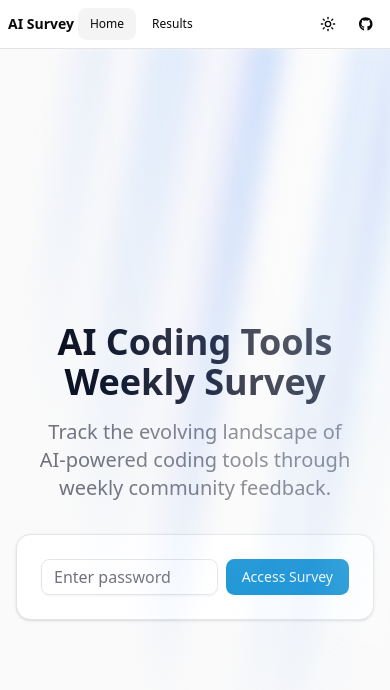
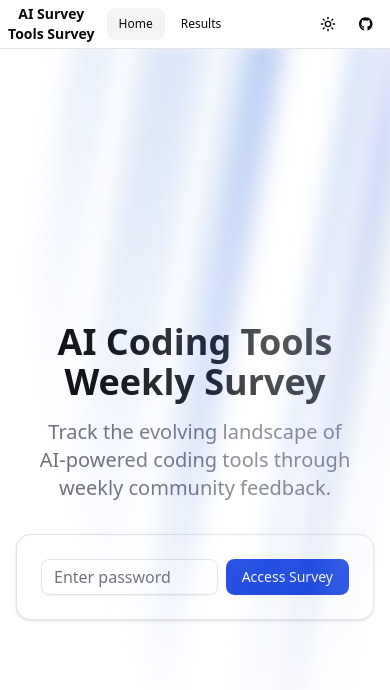
Before and after one commit to statico/state-of-ai-coding-tools, a Next.js app: page / in a window 390 px wide. Shown: the top 690 px of the page. Built offline with nearby package versions, Linux system fonts and the light colour scheme; no server answers.

Commit message:
Improve primary color and aurora

```diff
--- a/src/app/globals.css
+++ b/src/app/globals.css
@@ -54,10 +54,10 @@
   --card-foreground: oklch(0.141 0.005 285.823);
   --popover: oklch(1 0 0);
   --popover-foreground: oklch(0.141 0.005 285.823);
-  --primary: oklch(0.6 0.15 240);
-  --primary-foreground: oklch(0.98 0.01 240);
-  --secondary: oklch(0.6 0.15 150);
-  --secondary-foreground: oklch(0.98 0.01 150);
+  --primary: oklch(0.447 0.255 264.2);
+  --primary-foreground: oklch(0.985 0 0);
+  --secondary: oklch(0.692 0.223 146.9);
+  --secondary-foreground: oklch(0.205 0 0);
   --muted: oklch(0.967 0.001 286.375);
   --muted-foreground: oklch(0.552 0.016 285.938);
   --accent: oklch(0.967 0.001 286.375);
@@ -65,7 +65,7 @@
   --destructive: oklch(0.577 0.245 27.325);
   --border: oklch(0.92 0.004 286.32);
   --input: oklch(0.92 0.004 286.32);
-  --ring: oklch(0.6 0.15 240);
+  --ring: oklch(0.447 0.255 264.2);
   --chart-1: oklch(0.646 0.222 41.116);
   --chart-2: oklch(0.6 0.118 184.704);
   --chart-3: oklch(0.398 0.07 227.392);
@@ -73,12 +73,12 @@
   --chart-5: oklch(0.769 0.188 70.08);
   --sidebar: oklch(0.985 0 0);
   --sidebar-foreground: oklch(0.141 0.005 285.823);
-  --sidebar-primary: oklch(0.6 0.15 240);
-  --sidebar-primary-foreground: oklch(0.98 0.01 240);
+  --sidebar-primary: oklch(0.447 0.255 264.2);
+  --sidebar-primary-foreground: oklch(0.985 0 0);
   --sidebar-accent: oklch(0.967 0.001 286.375);
   --sidebar-accent-foreground: oklch(0.21 0.006 285.885);
   --sidebar-border: oklch(0.92 0.004 286.32);
-  --sidebar-ring: oklch(0.6 0.15 240);
+  --sidebar-ring: oklch(0.447 0.255 264.2);
 }
 
 .dark {
@@ -88,10 +88,10 @@
   --card-foreground: oklch(0.985 0 0);
   --popover: oklch(0.21 0.006 285.885);
   --popover-foreground: oklch(0.985 0 0);
-  --primary: oklch(0.65 0.18 240);
-  --primary-foreground: oklch(0.98 0.01 240);
-  --secondary: oklch(0.65 0.18 150);
-  --secondary-foreground: oklch(0.98 0.01 150);
+  --primary: oklch(0.6 0.2 264.2);
+  --primary-foreground: oklch(0.985 0 0);
+  --secondary: oklch(0.692 0.223 146.9);
+  --secondary-foreground: oklch(0.205 0 0);
   --muted: oklch(0.274 0.006 286.033);
   --muted-foreground: oklch(0.705 0.015 286.067);
   --accent: oklch(0.274 0.006 286.033);
@@ -99,7 +99,7 @@
   --destructive: oklch(0.704 0.191 22.216);
   --border: oklch(1 0 0 / 10%);
   --input: oklch(1 0 0 / 15%);
-  --ring: oklch(0.65 0.18 240);
+  --ring: oklch(0.6 0.2 264.2);
   --chart-1: oklch(0.488 0.243 264.376);
   --chart-2: oklch(0.696 0.17 162.48);
   --chart-3: oklch(0.769 0.188 70.08);
@@ -107,12 +107,12 @@
   --chart-5: oklch(0.645 0.246 16.439);
   --sidebar: oklch(0.21 0.006 285.885);
   --sidebar-foreground: oklch(0.985 0 0);
-  --sidebar-primary: oklch(0.65 0.18 240);
-  --sidebar-primary-foreground: oklch(0.98 0.01 240);
+  --sidebar-primary: oklch(0.6 0.2 264.2);
+  --sidebar-primary-foreground: oklch(0.985 0 0);
   --sidebar-accent: oklch(0.274 0.006 286.033);
   --sidebar-accent-foreground: oklch(0.985 0 0);
   --sidebar-border: oklch(1 0 0 / 10%);
-  --sidebar-ring: oklch(0.65 0.18 240);
+  --sidebar-ring: oklch(0.6 0.2 264.2);
 }
 
 @layer base {
--- a/src/components/navbar.tsx
+++ b/src/components/navbar.tsx
@@ -45,15 +45,19 @@ export function Navbar() {
   return (
     <nav className="bg-background border-b select-none">
       <div className="container mx-auto flex h-12 items-center justify-between px-2 sm:h-16 sm:px-4">
-        <div className="flex items-center space-x-1 sm:space-x-4">
+        <div className="flex items-center gap-1 sm:gap-4">
           <button
             onClick={handleHomeClick}
-            className="hover:text-primary text-sm font-bold transition-colors sm:text-xl"
+            className="hover:text-primary mr-2 text-sm font-bold transition-colors sm:text-xl"
           >
             <span className="hidden sm:inline">AI Coding Tools Survey</span>
-            <span className="sm:hidden">AI Survey</span>
+            <span className="leading-none sm:hidden">
+              AI Survey
+              <br />
+              Tools Survey
+            </span>
           </button>
-          <div className="flex items-center space-x-1 sm:space-x-2">
+          <div className="flex items-center gap-1 sm:gap-2">
             <Button
               variant="ghost"
               size="sm"
--- a/src/components/ui/aurora-background.tsx
+++ b/src/components/ui/aurora-background.tsx
@@ -17,7 +17,7 @@ export const AuroraBackground = ({
     <main>
       <div
         className={cn(
-          "transition-bg relative flex min-h-screen flex-col items-center justify-center bg-zinc-50 text-slate-950 md:pt-4 dark:bg-zinc-900",
+          "transition-bg bg-background text-foreground relative flex min-h-screen flex-col items-center justify-center md:pt-4",
           className,
         )}
         {...props}
@@ -27,19 +27,19 @@ export const AuroraBackground = ({
           style={
             {
               "--aurora":
-                "repeating-linear-gradient(100deg,#3b82f6_10%,#a5b4fc_15%,#93c5fd_20%,#ddd6fe_25%,#60a5fa_30%)",
+                "repeating-linear-gradient(100deg,oklch(0.447 0.255 264.2)_10%,oklch(0.6 0.15 260)_15%,oklch(0.7 0.12 260)_20%,oklch(0.8 0.08 260)_25%,oklch(0.5 0.2 260)_30%)",
               "--dark-gradient":
-                "repeating-linear-gradient(100deg,#000_0%,#000_7%,transparent_10%,transparent_12%,#000_16%)",
-              "--white-gradient":
-                "repeating-linear-gradient(100deg,#fff_0%,#fff_7%,transparent_10%,transparent_12%,#fff_16%)",
+                "repeating-linear-gradient(100deg,oklch(0.141 0.005 285.823)_0%,oklch(0.141 0.005 285.823)_7%,transparent_10%,transparent_12%,oklch(0.141 0.005 285.823)_16%)",
+              "--light-gradient":
+                "repeating-linear-gradient(100deg,oklch(1 0 0)_0%,oklch(1 0 0)_7%,transparent_10%,transparent_12%,oklch(1 0 0)_16%)",
 
-              "--blue-300": "#93c5fd",
-              "--blue-400": "#60a5fa",
-              "--blue-500": "#3b82f6",
-              "--indigo-300": "#a5b4fc",
-              "--violet-200": "#ddd6fe",
-              "--black": "#000",
-              "--white": "#fff",
+              "--indigo-500": "oklch(0.447 0.255 264.2)",
+              "--indigo-400": "oklch(0.6 0.15 260)",
+              "--indigo-300": "oklch(0.7 0.12 260)",
+              "--indigo-200": "oklch(0.8 0.08 260)",
+              "--indigo-600": "oklch(0.5 0.2 260)",
+              "--background": "oklch(1 0 0)",
+              "--background-dark": "oklch(0.141 0.005 285.823)",
               "--transparent": "transparent",
             } as React.CSSProperties
           }
@@ -47,7 +47,7 @@ export const AuroraBackground = ({
           <div
             //   I'm sorry but this is what peak developer performance looks like // trigger warning
             className={cn(
-              `after:animate-aurora pointer-events-none absolute -inset-[10px] [background-image:var(--white-gradient),var(--aurora)] [background-size:300%,_200%] [background-position:50%_50%,50%_50%] opacity-50 blur-[10px] invert filter will-change-transform [--aurora:repeating-linear-gradient(100deg,var(--blue-500)_10%,var(--indigo-300)_15%,var(--blue-300)_20%,var(--violet-200)_25%,var(--blue-400)_30%)] [--dark-gradient:repeating-linear-gradient(100deg,var(--black)_0%,var(--black)_7%,var(--transparent)_10%,var(--transparent)_12%,var(--black)_16%)] [--white-gradient:repeating-linear-gradient(100deg,var(--white)_0%,var(--white)_7%,var(--transparent)_10%,var(--transparent)_12%,var(--white)_16%)] after:absolute after:inset-0 after:[background-image:var(--white-gradient),var(--aurora)] after:[background-size:200%,_100%] after:[background-attachment:fixed] after:mix-blend-difference after:content-[""] dark:[background-image:var(--dark-gradient),var(--aurora)] dark:invert-0 after:dark:[background-image:var(--dark-gradient),var(--aurora)]`,
+              `after:animate-aurora pointer-events-none absolute -inset-[10px] [background-image:var(--light-gradient),var(--aurora)] [background-size:300%,_200%] [background-position:50%_50%,50%_50%] opacity-50 blur-[10px] invert filter will-change-transform [--aurora:repeating-linear-gradient(100deg,var(--indigo-500)_10%,var(--indigo-400)_15%,var(--indigo-300)_20%,var(--indigo-200)_25%,var(--indigo-600)_30%)] [--dark-gradient:repeating-linear-gradient(100deg,var(--background-dark)_0%,var(--background-dark)_7%,var(--transparent)_10%,var(--transparent)_12%,var(--background-dark)_16%)] [--light-gradient:repeating-linear-gradient(100deg,var(--background)_0%,var(--background)_7%,var(--transparent)_10%,var(--transparent)_12%,var(--background)_16%)] after:absolute after:inset-0 after:[background-image:var(--light-gradient),var(--aurora)] after:[background-size:200%,_100%] after:[background-attachment:fixed] after:mix-blend-difference after:content-[""] dark:[background-image:var(--dark-gradient),var(--aurora)] dark:invert-0 after:dark:[background-image:var(--dark-gradient),var(--aurora)]`,
 
               showRadialGradient &&
                 `[mask-image:radial-gradient(ellipse_at_100%_0%,black_10%,var(--transparent)_70%)]`,
```
